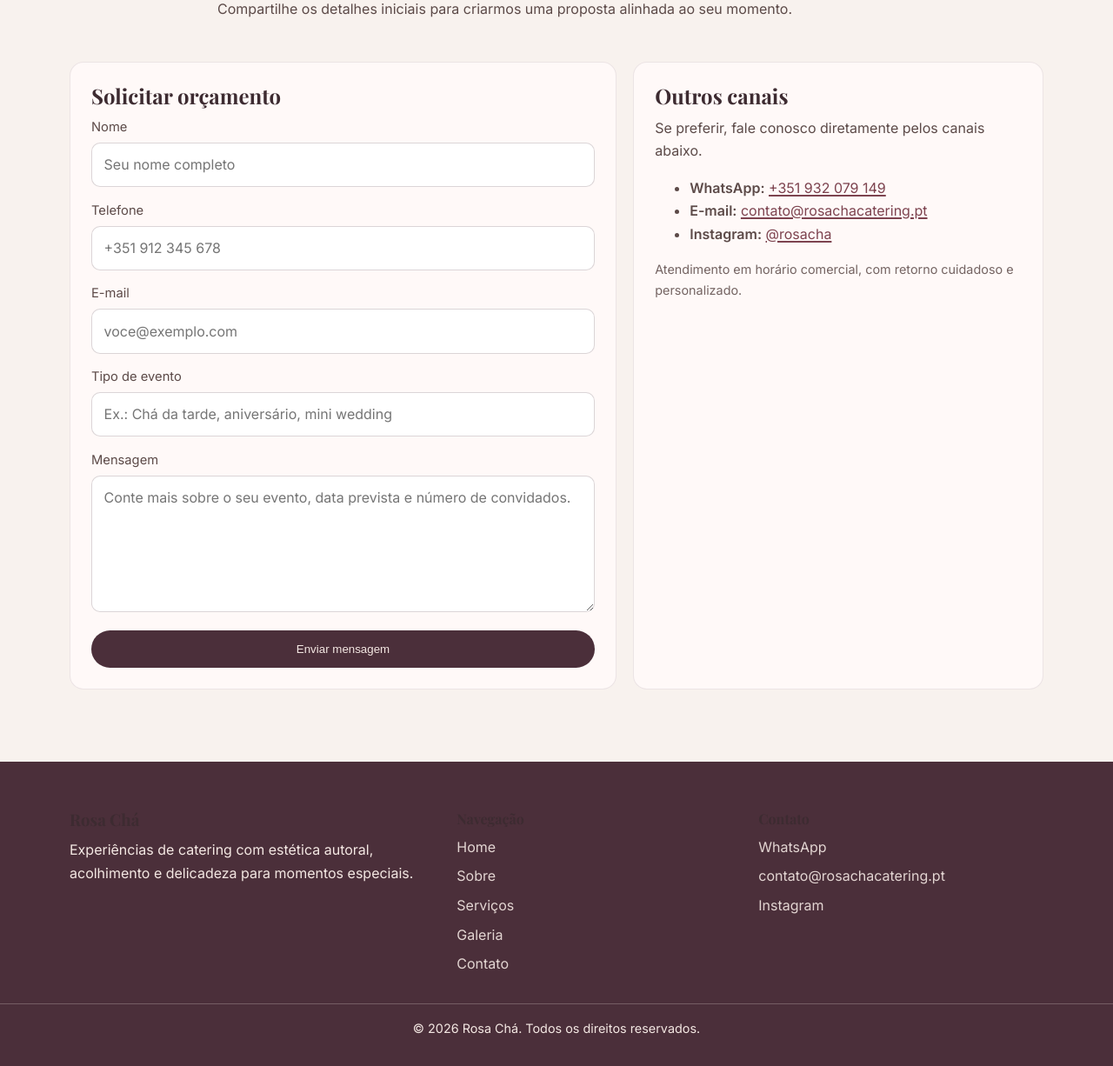
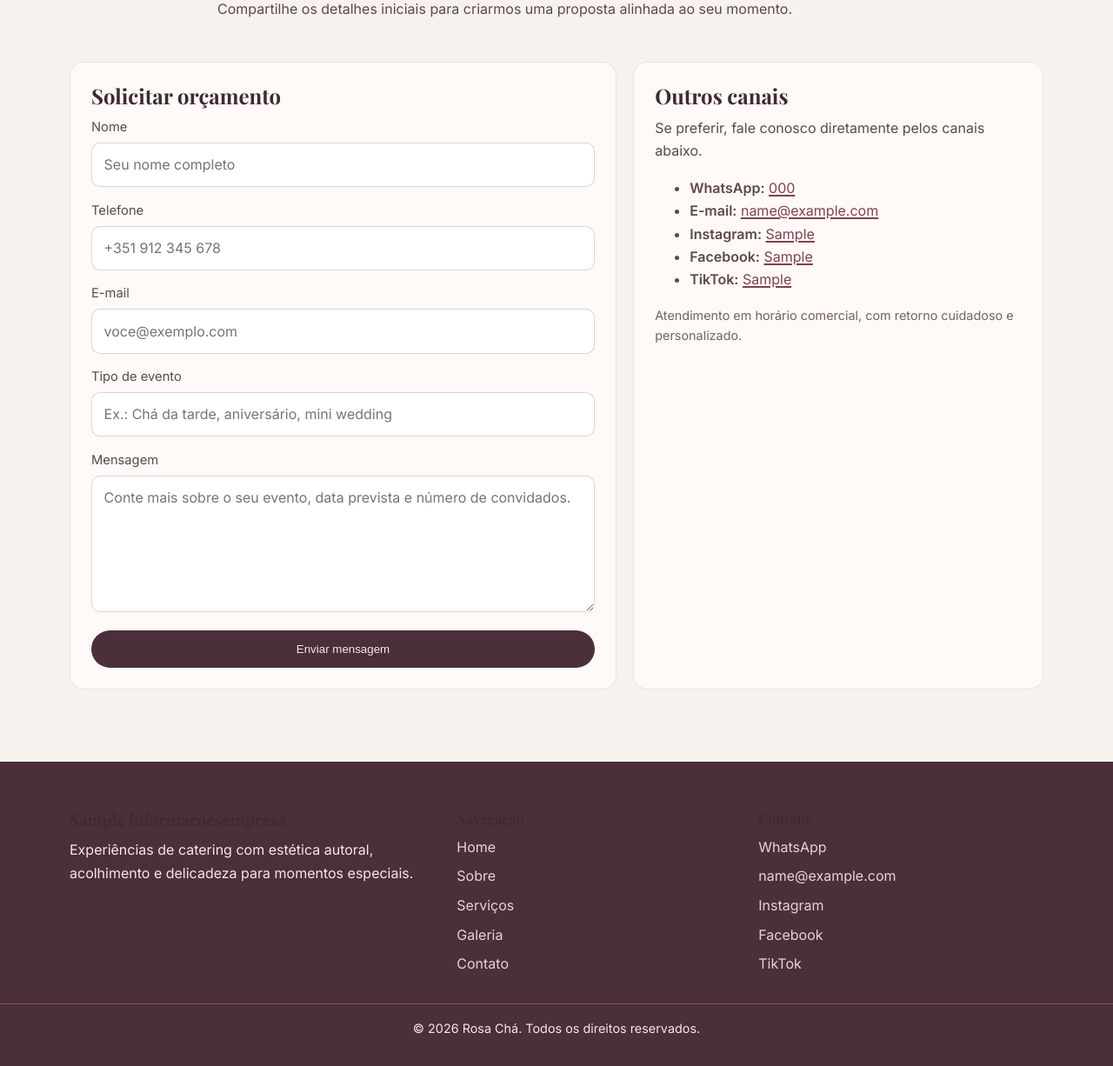
Before and after one commit to kadumel/RosaCha, a Django app: page /contato/ in a window 1280 px wide. Shown: the part 321-1547 px from the top of the page at 87% size. Run offline with Django 5.2, Linux system fonts and the light colour scheme; tables that the repository leaves empty hold one stand-in row (values such as "Sample post"); parts of the project's set-up code (start-up, migrations or seed data) failed here and were passed over.

Commit message:
Informações da empresa

```diff
--- a/core/context_processors.py
+++ b/core/context_processors.py
@@ -1,6 +1,8 @@
 from pathlib import Path
 
 from django.conf import settings
+
+from .models import InformacoesEmpresa
 
 
 def brand_assets(request):
@@ -32,3 +34,24 @@ def brand_assets(request):
 
     candidates.sort(key=lambda item: item[0], reverse=True)
     return {'navbar_logo_url': candidates[0][1]}
+
+
+def company_info(request):
+    info = InformacoesEmpresa.objects.first()
+    if info:
+        return {'company_info': info}
+
+    return {
+        'company_info': {
+            'nome_empresa': 'Rosa Chá Catering',
+            'telefone_whatsapp': '+351 932 079 149',
+            'email_contato': 'contato@rosachacatering.pt',
+            'instagram_url': 'https://instagram.com',
+            'instagram_usuario': '@rosacha',
+            'facebook_url': 'https://facebook.com',
+            'facebook_usuario': '@rosacha',
+            'tiktok_url': 'https://tiktok.com',
+            'tiktok_usuario': '@rosacha',
+            'whatsapp_url': 'https://wa.me/351932079149',
+        }
+    }
--- a/core/models.py
+++ b/core/models.py
@@ -1,3 +1,5 @@
+import re
+
 from django.db import models
 
 
@@ -16,6 +18,35 @@ class Lead(models.Model):
 
     def __str__(self):
         return f'{self.nome} - {self.tipo_evento}'
+
+
+class InformacoesEmpresa(models.Model):
+    nome_empresa = models.CharField(max_length=120, default='Rosa Chá Catering')
+    telefone_whatsapp = models.CharField(max_length=30, default='+351 932 079 149')
+    email_contato = models.EmailField(default='contato@rosachacatering.pt')
+    instagram_url = models.URLField(default='https://instagram.com')
+    instagram_usuario = models.CharField(max_length=80, default='@rosacha')
+    facebook_url = models.URLField(default='https://facebook.com', blank=True)
+    facebook_usuario = models.CharField(max_length=80, default='@rosacha', blank=True)
+    tiktok_url = models.URLField(default='https://tiktok.com', blank=True)
+    tiktok_usuario = models.CharField(max_length=80, default='@rosacha', blank=True)
+    atualizado_em = models.DateTimeField(auto_now=True)
+
+    class Meta:
+        verbose_name = 'Informações da empresa'
+        verbose_name_plural = 'Informações da empresa'
+
+    def __str__(self):
+        return self.nome_empresa
+
+    @property
+    def whatsapp_digits(self):
+        return re.sub(r'\D', '', self.telefone_whatsapp or '')
+
+    @property
+    def whatsapp_url(self):
+        digits = self.whatsapp_digits
+        return f'https://wa.me/{digits}' if digits else '#'
 
 
 class CategoriaGaleria(models.Model):
--- a/rosacha_project/settings.py
+++ b/rosacha_project/settings.py
@@ -114,6 +114,7 @@ TEMPLATES = [
                 'django.contrib.auth.context_processors.auth',
                 'django.contrib.messages.context_processors.messages',
                 'core.context_processors.brand_assets',
+                'core.context_processors.company_info',
             ],
         },
     },
--- a/templates/core/contato.html
+++ b/templates/core/contato.html
@@ -36,9 +36,11 @@
             <h2>Outros canais</h2>
             <p>Se preferir, fale conosco diretamente pelos canais abaixo.</p>
             <ul>
-                <li><strong>WhatsApp:</strong> <a href="https://wa.me/351932079149" target="_blank" rel="noopener">+351 932 079 149</a></li>
-                <li><strong>E-mail:</strong> <a href="mailto:contato@rosachacatering.pt">contato@rosachacatering.pt</a></li>
-                <li><strong>Instagram:</strong> <a href="https://instagram.com" target="_blank" rel="noopener">@rosacha</a></li>
+                <li><strong>WhatsApp:</strong> <a href="{{ company_info.whatsapp_url }}" target="_blank" rel="noopener">{{ company_info.telefone_whatsapp }}</a></li>
+                <li><strong>E-mail:</strong> <a href="mailto:{{ company_info.email_contato }}">{{ company_info.email_contato }}</a></li>
+                <li><strong>Instagram:</strong> <a href="{{ company_info.instagram_url }}" target="_blank" rel="noopener">{{ company_info.instagram_usuario }}</a></li>
+                <li><strong>Facebook:</strong> <a href="{{ company_info.facebook_url }}" target="_blank" rel="noopener">{{ company_info.facebook_usuario }}</a></li>
+                <li><strong>TikTok:</strong> <a href="{{ company_info.tiktok_url }}" target="_blank" rel="noopener">{{ company_info.tiktok_usuario }}</a></li>
             </ul>
             <p class="small-note">Atendimento em horário comercial, com retorno cuidadoso e personalizado.</p>
         </aside>
--- a/templates/includes/cta.html
+++ b/templates/includes/cta.html
@@ -9,7 +9,7 @@
         </div>
         <div class="cta-actions">
             <a class="btn btn-dark" href="{% url 'core:contato' %}">Solicitar orçamento</a>
-            <a class="btn btn-light" href="https://wa.me/351932079149" target="_blank" rel="noopener">
+            <a class="btn btn-light" href="{{ company_info.whatsapp_url }}" target="_blank" rel="noopener">
                 Falar no WhatsApp
                 <svg class="whatsapp-icon" aria-hidden="true" width="16" height="16" viewBox="0 0 24 24" fill="none">
                     <circle cx="12" cy="12" r="11" fill="#25D366"/>
--- a/templates/includes/footer.html
+++ b/templates/includes/footer.html
@@ -1,7 +1,7 @@
 <footer class="site-footer">
     <div class="container footer-grid">
         <div>
-            <h3>Rosa Chá</h3>
+            <h3>{{ company_info.nome_empresa }}</h3>
             <p>
                 Experiências de catering com estética autoral, acolhimento e delicadeza para momentos especiais.
             </p>
@@ -19,9 +19,11 @@
         <div>
             <h4>Contato</h4>
             <ul>
-                <li><a href="https://wa.me/351932079149" target="_blank" rel="noopener">WhatsApp</a></li>
-                <li><a href="mailto:contato@rosachacatering.pt">contato@rosachacatering.pt</a></li>
-                <li><a href="https://instagram.com" target="_blank" rel="noopener">Instagram</a></li>
+                <li><a href="{{ company_info.whatsapp_url }}" target="_blank" rel="noopener">WhatsApp</a></li>
+                <li><a href="mailto:{{ company_info.email_contato }}">{{ company_info.email_contato }}</a></li>
+                <li><a href="{{ company_info.instagram_url }}" target="_blank" rel="noopener">Instagram</a></li>
+                <li><a href="{{ company_info.facebook_url }}" target="_blank" rel="noopener">Facebook</a></li>
+                <li><a href="{{ company_info.tiktok_url }}" target="_blank" rel="noopener">TikTok</a></li>
             </ul>
         </div>
     </div>
```
Also changed, not shown: core/admin.py (+21 -1 lines), core/migrations/0006_informacoesempresa.py (added), core/migrations/0007_informacoesempresa_facebook_url_and_more.py (added).
